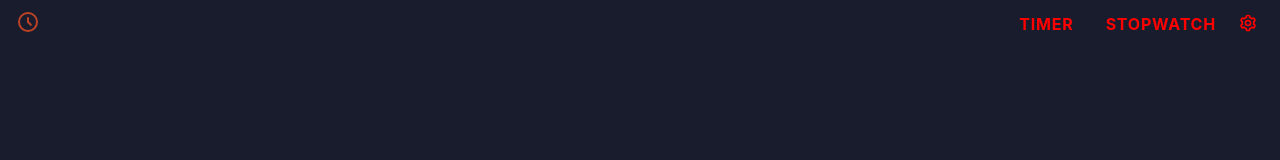
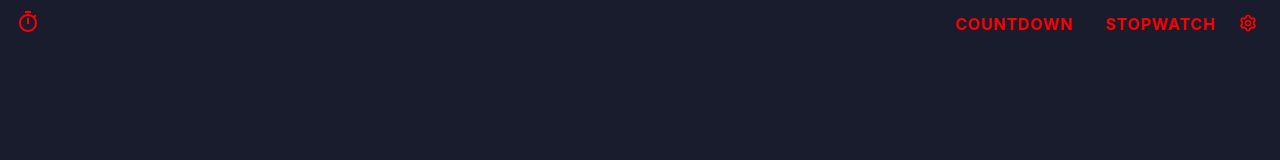
Before and after one commit to michaeljoyner/clockit, a Vue app: page / in a window 1280 px wide. Shown: the top 160 px of the page. Built offline with nearby package versions, Linux system fonts and the light colour scheme.

Commit message:
change navbar icon and timer to countdown

```diff
--- a/src/App.vue
+++ b/src/App.vue
@@ -4,11 +4,14 @@
     <div id="nav">
       <div class="">
         <router-link to="/">
-          <svg xmlns="http://www.w3.org/2000/svg" viewBox="0 0 24 24" height="24"><path fill="#BE4326" d="M12 22a10 10 0 1 1 0-20 10 10 0 0 1 0 20zm0-2a8 8 0 1 0 0-16 8 8 0 0 0 0 16zm1-8.41l2.54 2.53a1 1 0 0 1-1.42 1.42L11.3 12.7A1 1 0 0 1 11 12V8a1 1 0 0 1 2 0v3.59z"/></svg>
+          <svg xmlns="http://www.w3.org/2000/svg" height="24px" viewBox="0 0 24 24">
+            <path d="M0 0h24v24H0z" fill="none"/>
+            <path d="M15 1H9v2h6V1zm-4 13h2V8h-2v6zm8.03-6.61l1.42-1.42c-.43-.51-.9-.99-1.41-1.41l-1.42 1.42C16.07 4.74 14.12 4 12 4c-4.97 0-9 4.03-9 9s4.02 9 9 9 9-4.03 9-9c0-2.12-.74-4.07-1.97-5.61zM12 20c-3.87 0-7-3.13-7-7s3.13-7 7-7 7 3.13 7 7-3.13 7-7 7z"/>
+        </svg>
         </router-link>
       </div>
       <div class="nav-options">
-        <router-link class="nav-link" to="/timer">Timer</router-link>
+        <router-link class="nav-link" to="/timer">Countdown</router-link>
         <router-link class="nav-link" to="/stopwatch">Stopwatch</router-link>
         <button class="clear-button" @click="toggleNav()">
           <svg xmlns="http://www.w3.org/2000/svg" viewBox="0 0 24 24" height="20"><path d="M9 4.58V4c0-1.1.9-2 2-2h2a2 2 0 0 1 2 2v.58a8 8 0 0 1 1.92 1.11l.5-.29a2 2 0 0 1 2.74.73l1 1.74a2 2 0 0 1-.73 2.73l-.5.29a8.06 8.06 0 0 1 0 2.22l.5.3a2 2 0 0 1 .73 2.72l-1 1.74a2 2 0 0 1-2.73.73l-.5-.3A8 8 0 0 1 15 19.43V20a2 2 0 0 1-2 2h-2a2 2 0 0 1-2-2v-.58a8 8 0 0 1-1.92-1.11l-.5.29a2 2 0 0 1-2.74-.73l-1-1.74a2 2 0 0 1 .73-2.73l.5-.29a8.06 8.06 0 0 1 0-2.22l-.5-.3a2 2 0 0 1-.73-2.72l1-1.74a2 2 0 0 1 2.73-.73l.5.3A8 8 0 0 1 9 4.57zM7.88 7.64l-.54.51-1.77-1.02-1 1.74 1.76 1.01-.17.73a6.02 6.02 0 0 0 0 2.78l.17.73-1.76 1.01 1 1.74 1.77-1.02.54.51a6 6 0 0 0 2.4 1.4l.72.2V20h2v-2.04l.71-.2a6 6 0 0 0 2.41-1.4l.54-.51 1.77 1.02 1-1.74-1.76-1.01.17-.73a6.02 6.02 0 0 0 0-2.78l-.17-.73 1.76-1.01-1-1.74-1.77 1.02-.54-.51a6 6 0 0 0-2.4-1.4l-.72-.2V4h-2v2.04l-.71.2a6 6 0 0 0-2.41 1.4zM12 16a4 4 0 1 1 0-8 4 4 0 0 1 0 8zm0-2a2 2 0 1 0 0-4 2 2 0 0 0 0 4z"/></svg>
@@ -47,9 +50,6 @@ export default {
     },
 
     appClasses() {
-      const exp = this.showMenu ? "exposed" : "";
-      // return `${exp} ${this.themeName}`;
-      // return `${this.themeName} ${exp}`.trim();
       let a = [this.themeName];
       if (this.showMenu) {
         a.push("exposed");
```
